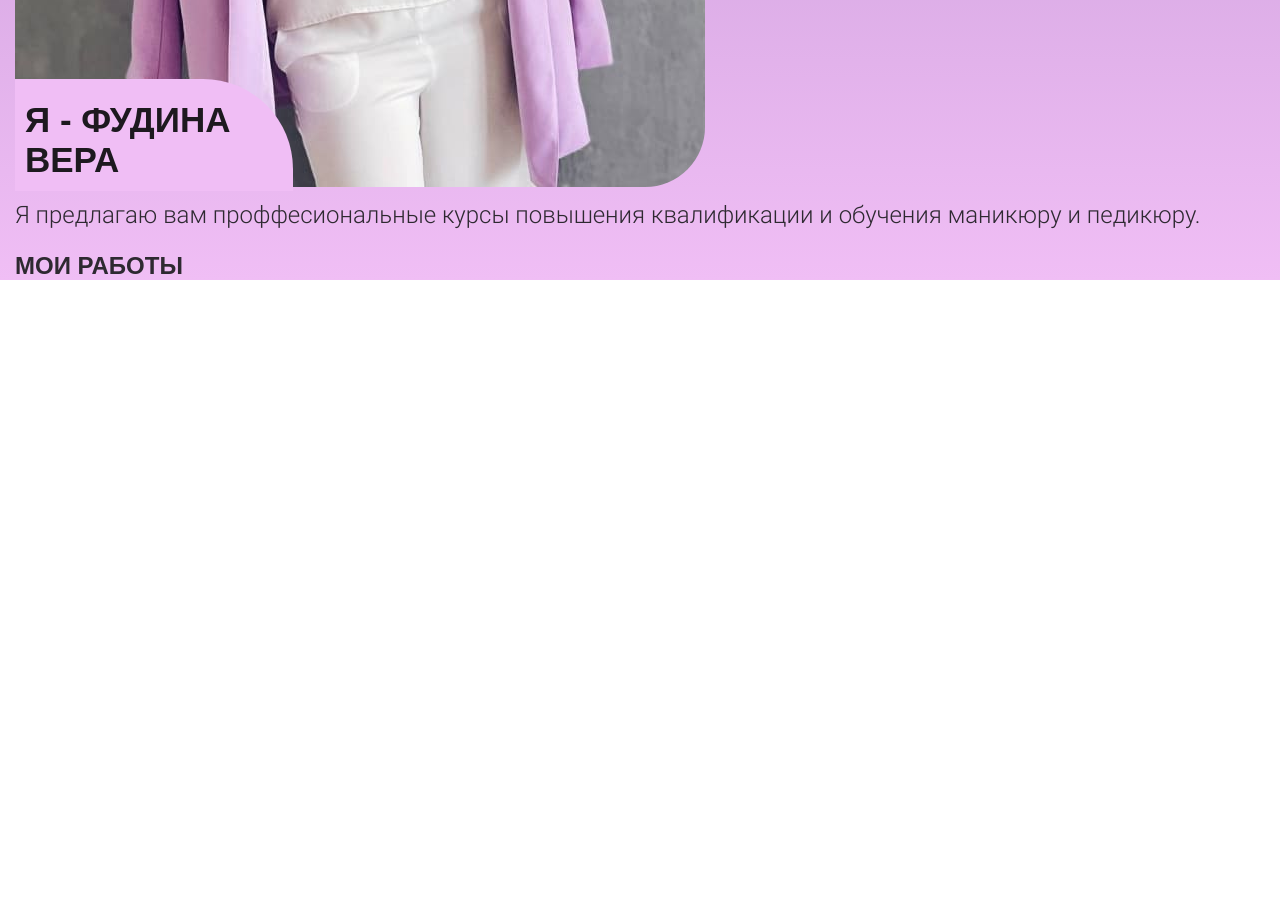
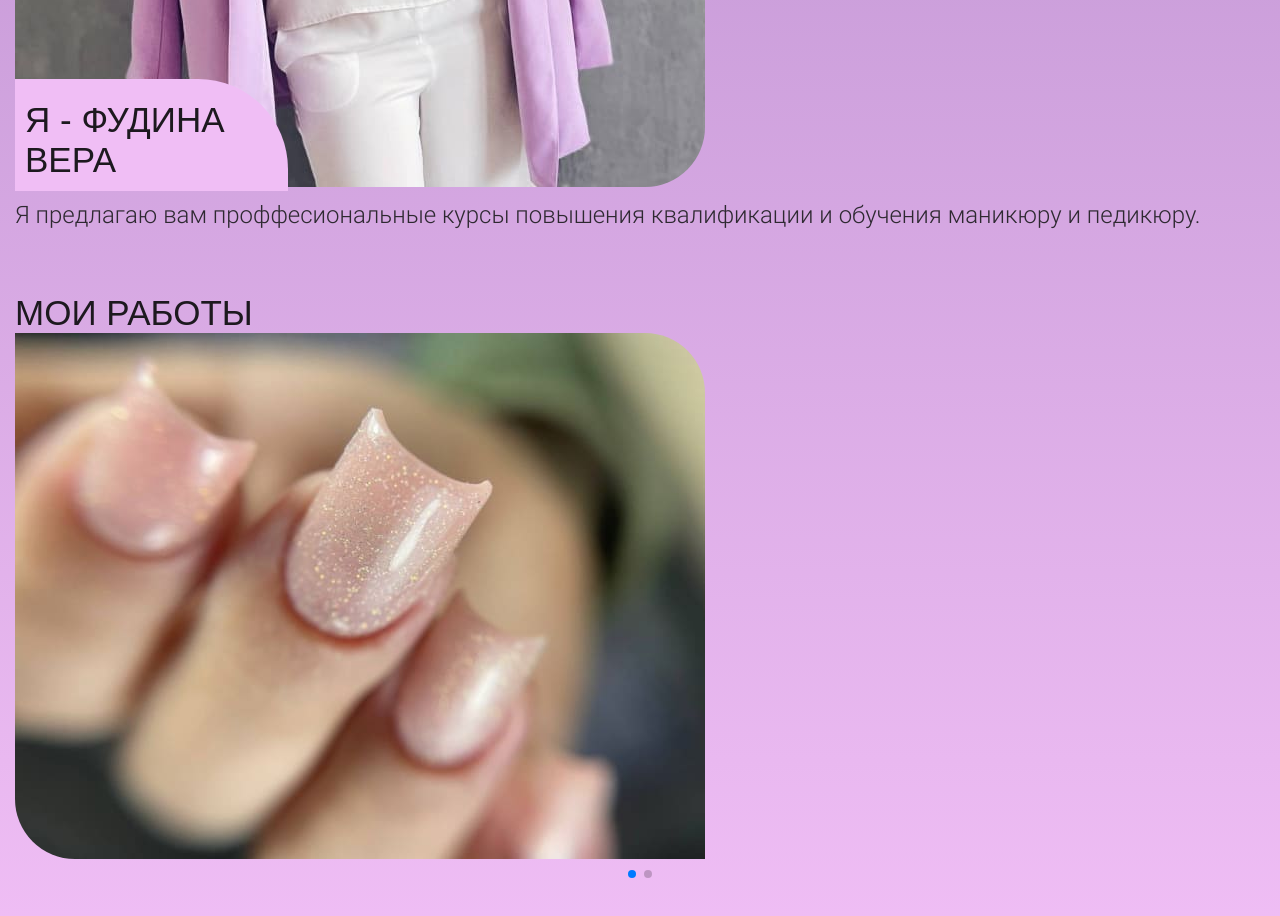
Before and after one commit to nellya1997/nail_VERA-OSIPOVA, a plain HTML site: page index.html in a window 1280 px wide. Shown: the part 736-1652 px from the top of the page. Before the commit the page ends 1036 px from the top, so only its background shows below. Drawn offline with nearby package versions, Linux system fonts and the light colour scheme.

Commit message:
first commit

```diff
--- a/css/style.scss
+++ b/css/style.scss
@@ -66,9 +66,10 @@ ul {
 
         &--about img {
             border-radius: 60px 0px;
-            // -webkit-clip-path: ellipse(50% 35%);
-            // clip-path: ellipse(50% 35%);
+        }
 
+        &--work img {
+            border-radius: 0px 60px;
         }
     }
 
@@ -97,26 +98,26 @@ ul {
     }
 
     .title {
+        font-size: 35px;
+        font-weight: 300;
+        color: $dark2;
+        line-height: 40px;
+        margin: 0;
 
-        margin: 0;
         &--h1 {
-            font-size: 35px;
-            color: $dark2;
-            line-height: 40px;
             position: absolute;
             bottom: 0;
             border-radius: 0px 90px 0 0;
             padding: 21px 63px 11px 10px;
             background-color: $purple3;
+            border-radius: 0 60рх 0 0;
             // background-image: linear-gradient(to bottom, #B48BCA, #FF8AFC);
         }
     }
 
     .about {
         background-image: linear-gradient(to bottom, $purple1, $purple3);
-        // background-color: $purple1;
-        // background: linear-gradient(172.1deg, #B48BCA 0.43%, rgba(255, 138, 252, 0) 151.47%);
-        // background: linear-gradient(172.1deg, $purple1 0.43%, rgba(255, 138, 252, 0) 151.47%);
+        padding-bottom: 83px;
         padding-top: 41px;
 
         &__me-block {
@@ -130,5 +131,15 @@ ul {
             font-size: 24px;
             line-height: 34px;
         }
+
+        &__me {
+            margin-bottom: 61px;
+        }
     }
+
+    .swiper-pagination.swiper-pagination-work {
+        top: auto;
+        bottom: auto;
+    }
+
 }
--- a/index.html
+++ b/index.html
@@ -5,6 +5,10 @@
     <meta name="viewport" content="width=device-width, initial-scale=1.0" />
     <title>Nail from Vera Osipova</title>
     <link rel="stylesheet" href="css/normalize.css" />
+    <link
+      rel="stylesheet"
+      href="https://cdn.jsdelivr.net/npm/swiper@9/swiper-bundle.min.css"
+    />
 
     <link rel="stylesheet" href="css/style.css" />
   </head>
@@ -39,16 +43,36 @@
             </span>
           </div>
 
-          <div class="">
-            <h2>МОИ РАБОТЫ</h2>
+          <div class="work">
+            <h2 class="title title--h2">МОИ РАБОТЫ</h2>
+            <div class="swiper">
+              <div class="swiper-wrapper">
+                <div class="swiper-slide">
+                  <picture class="picture picture--work">
+                    <source type="image/webp" srcset="img/work/content1.jpg" media="(max-width: 2400px)">
+                    <source type="image/jpeg" srcset="img/work/content1.webp" media="(max-width: 2400px)">
+                    <img src="img/work/content1.jpg" alt="">
+                </picture>
+                </div>
+                <div class="swiper-slide">
+                  <picture class="picture picture--work">
+                    <source type="image/webp" srcset="img/work/content2.jpg" media="(max-width: 2400px)">
+                    <source type="image/jpeg" srcset="img/work/content2.webp" media="(max-width: 2400px)">
+                    <img src="img/work/content2.jpg" alt="">
+                  </picture>
+                </div>
+              </div>
+            </div>
+
+            <div class="swiper-pagination swiper-pagination2 swiper-pagination-work"></div>
           </div>
-
-
 
         </div>
       </section>
     </main>
     <footer></footer>
     <!-- </div> -->
+    <script src="https://cdn.jsdelivr.net/npm/swiper@8/swiper-bundle.min.js"></script>
+    <script src="index.js"></script>
 </body>
 </html>
--- /dev/null
+++ b/index.js
@@ -0,0 +1,7 @@
+const swiper = new Swiper('.swiper', {
+    slidesPerView: 1,
+    pagination: {
+        el: '.swiper-pagination',
+        clickable: true,
+      },
+  });
```
Also changed, not shown: css/style.css, img/work/content1.jpg (added), img/work/content1.webp (added), img/work/content2.jpg (added), img/work/content2.webp (added), 1 other file.
